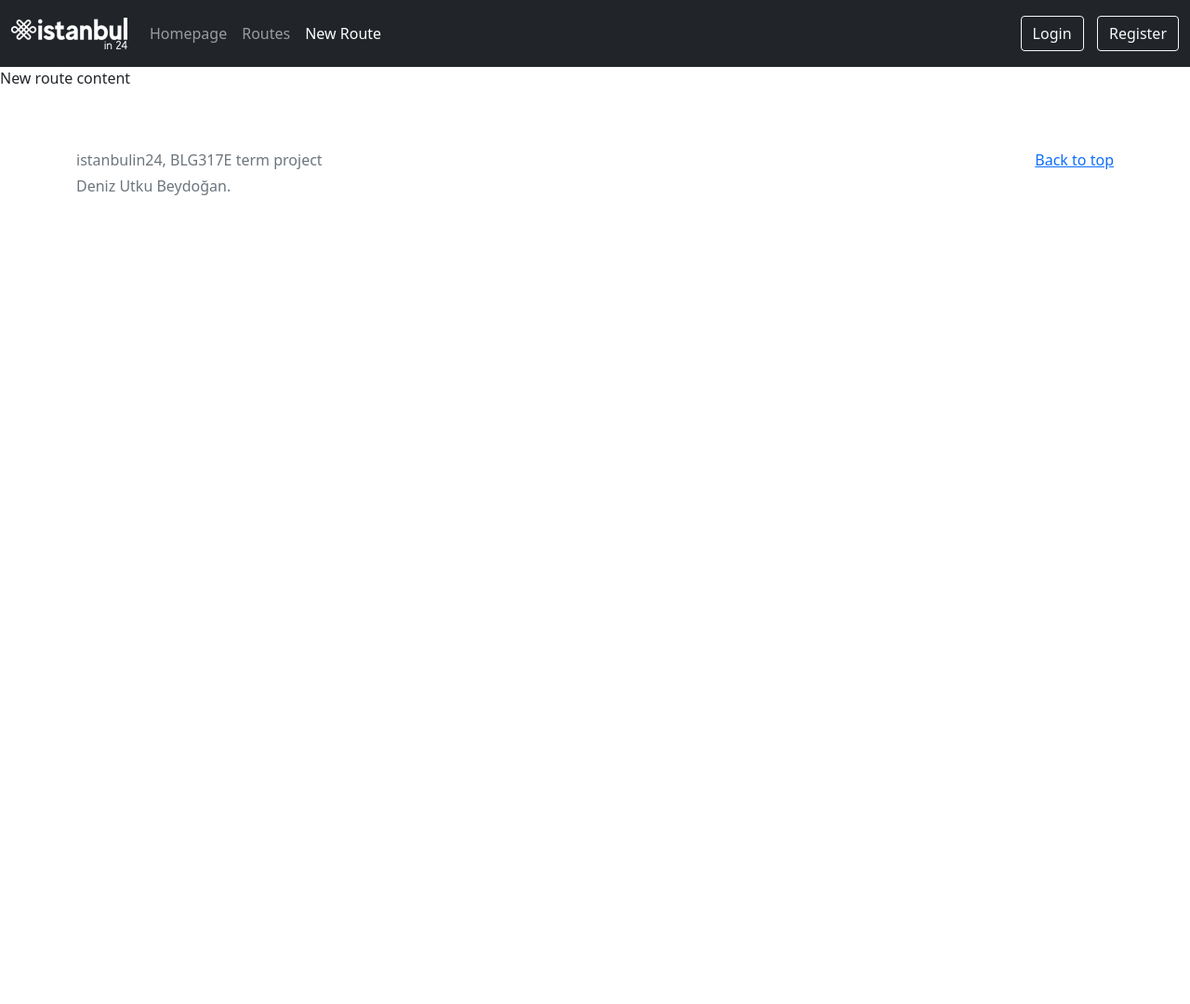
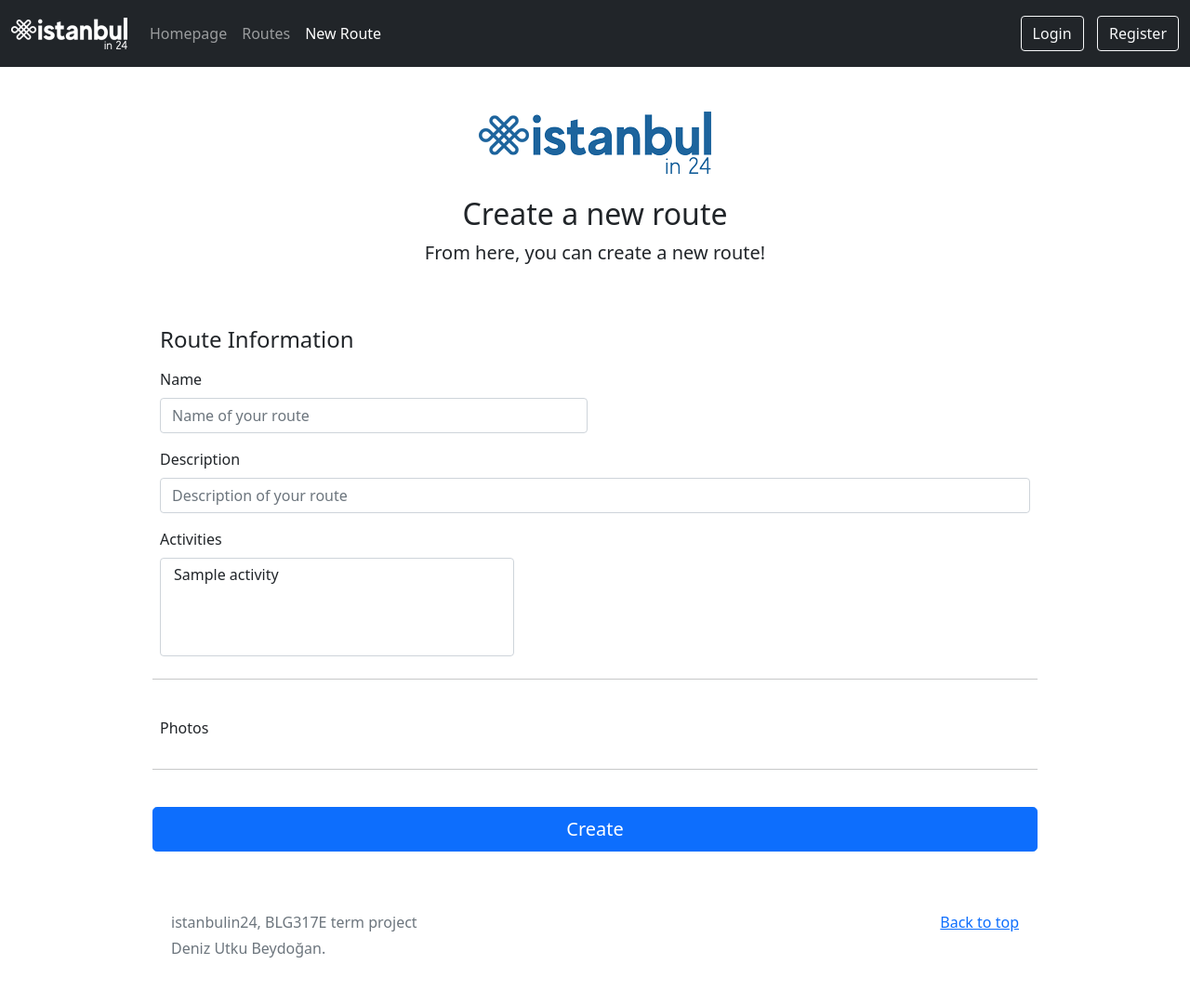
Before and after one commit to denizutku/istanbulin24, a Flask app: page /newroute in a window 1280 px wide. Shown: the whole page at 93% size. Before the commit the page ends 210 px from the top, so only its background shows below. Run offline with Flask 2, Linux system fonts and the light colour scheme; a database or web service that is not in the repository returns one stand-in record (values such as "Sample title"); some libraries are stand-ins or nearby versions.

Commit message:
new route page and new route database operations configured

```diff
--- a/dbinit.py
+++ b/dbinit.py
@@ -74,12 +74,6 @@ INIT_STATEMENTS = [
     """INSERT INTO users(id, username, password, name, surname, email) VALUES (7, 'denizutku', '123', 'Deniz Utku', 'Beydogan', 'dub@dub.com')""",
     """INSERT INTO users(id, username, password, name, surname, email) VALUES (8, 'beydogan', '123', 'Deniz Utku', 'Beydogan', 'dub@dub.com')""",
     """INSERT INTO users(id, username, password, name, surname, email) VALUES (9, 'test', '123', 'Deniz Utku', 'Beydogan', 'dub@dub.com')""",
-    """INSERT INTO routes(id, user_id, name, description) VALUES (0, 7, 'Route test', 'Route desc')""",
-    """INSERT INTO routes(id, user_id, name, description) VALUES (1, 9, 'Route name1', 'Route desc')""",
-    """INSERT INTO routes(id, user_id, name, description) VALUES (2, 7, 'Route asd', 'Route desc')""",
-    """INSERT INTO routes(id, user_id, name, description) VALUES (3, 8, 'Route 21', 'Route desc')""",
-    """INSERT INTO routes(id, user_id, name, description) VALUES (4, 8, 'Route dsa', 'Route desc')""",
-    """INSERT INTO routes(id, user_id, name, description) VALUES (5, 7, 'Route dgdf', 'Route desc')"""
 
 ]
 
--- a/models/database.py
+++ b/models/database.py
@@ -246,3 +246,17 @@ class Database:
             print("Get activity error: ", err)
 
         return None
+
+    def get_all_activities(self):
+        try:
+            with dbapi2.connect(dbname="postgres",user="postgres",password="1",host="localhost") as connection:
+                cursor = connection.cursor()
+                statement = "SELECT id, name, description, img_url FROM activities"
+                cursor.execute(statement)
+                activities = cursor.fetchall()
+                cursor.close()
+                return activities
+        except Exception as err:
+            print("Get activity error: ", err)
+
+        return None
--- a/server.py
+++ b/server.py
@@ -21,11 +21,6 @@ def load_user(user_id):
 
 @app.route("/")
 def homepage():
-    # user = User(id="0",username="test",password=hasher.hash("test"),name="test",surname="test",email="test")
-    # db = Database()
-    # db.add_user(user)
-    # usertest = db.get_user(0)
-    # print(usertest.email)
     return render_template("homepage.html")
 
 @app.route("/routes/<int:route_id>", methods=['GET'])
@@ -47,7 +42,35 @@ def routes():
 
 @app.route("/newroute")
 def newroute():
-    return render_template("new_route.html")
+    db = Database()
+    activities = db.get_all_activities()
+    return render_template("new_route.html", activities = activities)
+
+@app.route("/newroute", methods=['POST'])
+def newroute_post():
+    name = request.form.get("name")
+    description = request.form.get("description")
+    activities = request.form.getlist("activities")
+    userid = request.form.get("userid")
+    try:
+        with dbapi2.connect(dbname="postgres",user="postgres",password="1",host="localhost") as connection:
+            cursor = connection.cursor()
+            statement = "INSERT INTO routes (user_id, name, description) VALUES (%s, %s, %s)"
+            data = [userid, name, description]
+            cursor.execute(statement, data)
+            for activity in activities:
+                statement = "SELECT id FROM routes WHERE user_id = %s AND name = %s AND description = %s"
+                data = [userid, name, description]
+                cursor.execute(statement, data)
+                value = cursor.fetchone()
+                statement = "INSERT INTO route_activities (activity_id, route_id) VALUES (%s, %s)"
+                data = [activity, value[0]]
+                cursor.execute(statement, data)
+            cursor.close()
+    except Exception as err:
+        print("Add route error: ", err)
+
+    return redirect(url_for('routes'))
 
 @app.route("/login")
 def login():
--- a/templates/new_route.html
+++ b/templates/new_route.html
@@ -2,7 +2,58 @@
 {% block title %}New Route{% endblock %}
 {% block active_newroute %}active{% endblock %}
 {% block content %}
-    <p>
-        New route content
-    </p>
+<div class="container" style="max-width: 960px">
+      <div class="py-5 text-center">
+        <img class="d-block mx-auto mb-4" src="/static/images/logo250x67.png">
+        <h2>Create a new route</h2>
+        <p class="lead">From here, you can create a new route!</p>
+      </div>
+      <div class="row g-3">
+        <div>
+          <h4 class="mb-3">Route Information</h4>
+          <form class="needs-validation" action="newroute" method="POST">
+            <div class="row g-3">
+              <div class="col-sm-6">
+                <label for="firstName" class="form-label">Name</label>
+                <input type="text" class="form-control" name="name" placeholder="Name of your route" required>
+                <div class="invalid-feedback">
+                  Valid name is required.
+                </div>
+              </div>
+
+              <div class="col-12">
+                <label for="email" class="form-label">Description</label>
+                <input type="text" class="form-control" name="description" required placeholder="Description of your route">
+                <div class="invalid-feedback">
+                  Please enter a valid description.
+                </div>
+              </div>
+
+              <div class="col-md-5">
+                <label for="country" class="form-label">Activities</label>
+                <select multiple class="form-control" name="activities" id="exampleFormControlSelect2" required>
+                    {% for activity in activities %}
+                    <option value={{activity[0]}}>{{activity[1]}}</option>
+                    {% endfor %}
+                  </select>
+                <div class="invalid-feedback">
+                  Please select atleast one activity.
+                </div>
+              </div>
+
+            <hr class="my-4">
+
+            <div class="col-md-5">
+                <label for="country" class="form-label">Photos</label>
+            </div>
+
+            <input type="hidden" name="userid" value={{current_user.id}}>
+
+            <hr class="my-4">
+
+            <button class="w-100 btn btn-primary btn-lg" type="submit">Create</button>
+          </form>
+        </div>
+      </div>
+  </div>
 {% endblock %}
```
